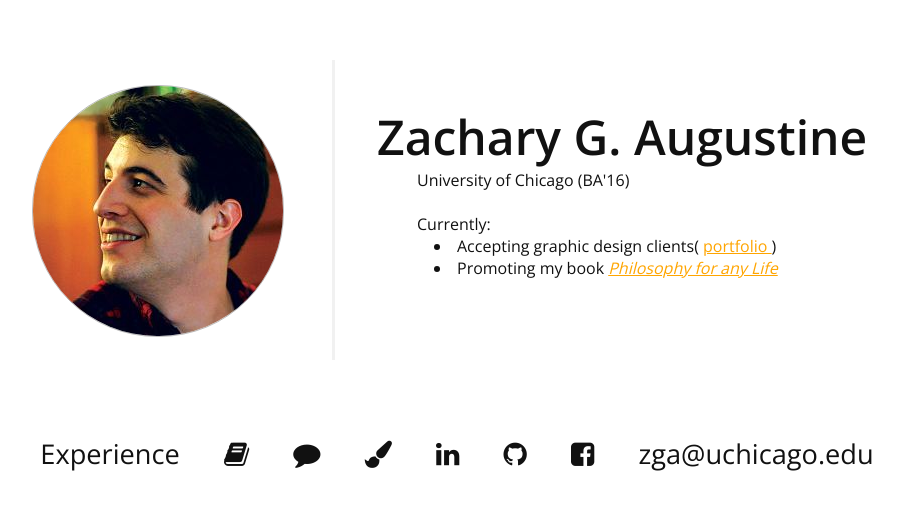
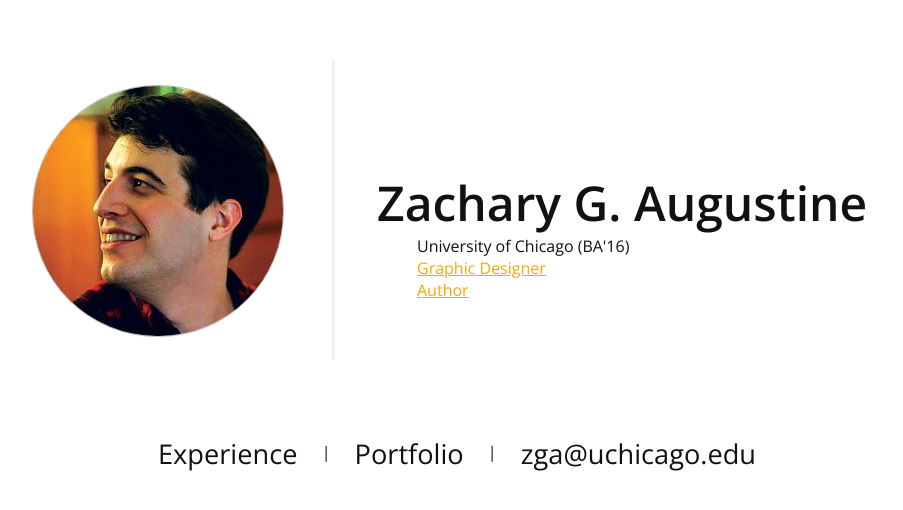
Before and after one commit to zacharyaugustine/splash, a plain HTML site: page index.html in a window 1280 px wide. Shown: the part 134-644 px from the top of the page, without its empty margins (183-1086 px from the left). Drawn offline with nearby package versions, Linux system fonts and the light colour scheme.

Commit message:
redesign center

```diff
--- a/index.html
+++ b/index.html
@@ -22,22 +22,27 @@
             <div class="elevator-pitch-content">
                 <br>
                 <br>
+                <br>
+                <br>
+                <br>
                 <h1>Zachary G. Augustine</h1>
                 <p style="font-size:30px;margin-left: 30px">
                 </p>
                 <p style="margin-left: 40px">
-                  <!-- <a href="http://be.net/zga" style="color: orange; text-decoration: underline" target="blank">Graphic Designer</a>
-                  <br>  -->
                   University of Chicago (BA'16)
+                  <br>
+                  <a href="http://be.net/zga" style="color: orange; text-decoration: underline" target="blank">Graphic Designer</a>
+                  <br>
+                  <a href="http://philosophyforanylife.com" style="color: orange; text-decoration: underline" target="blank">Author</a>
                 </p>
                 </p>
-                <br/>
+                <!-- <br/>
                 <p style="margin-left: 40px">Currently:
                     <ul>
                         <li>
-                          <span>Accepting graphic design clients(
+                          <span>Accepting graphic design clients (
                             <a href="http://be.net/zga" style="color: orange; text-decoration: underline" target="blank">
-                              portfolio
+                            portfolio
                             </a>)
                           </span>
                         </li>
@@ -47,7 +52,7 @@
                             </a></em>
                         </li>
                     </ul>
-                </p>
+                </p> -->
                 <div class="project-container">
                     <h3></h3>
                 </div>
@@ -58,12 +63,16 @@
       <nav class="nav-initial">
         <a id="nav-back" class="fa fa-long-arrow-left fa-fw"></a>
         <a href="#" id="experience">Experience</a>
-        <a target="_blank" href="http://chicago.academia.edu/zga"><i class="fa fa-book"></i></a>
-        <a target="_blank" href="http://medium.com/@zga/"><i class="fa fa-comment"></i></a>
-        <a target="_blank" href="http://be.net/zga"><i class="fa fa-paint-brush"></i></a>
-        <a target="_blank" href="http://www.linkedin.com/in/zacharygaugustine/"><i class="fa fa-linkedin"></i></a>
-        <a target="_blank" href="http://github.com/zacharyaugustine"><i class="fa fa-github"></i></a>
-        <a target="_blank" href="http://www.facebook.com/zacharygaugustine"><i class="fa fa-facebook-square"></i></a>
+        |
+        <a target="_blank" href="http://be.net/zga">Portfolio</a>
+        |
+        <!-- <i class="fa fa-circle" aria-hidden="true"></i> -->
+        <!-- <a target="_blank" href="http://github.com/zacharyaugustine"><i class="fa fa-github"></i></a> -->
+        <!-- <a target="_blank" href="http://chicago.academia.edu/zga"><i class="fa fa-book"></i></a>
+        <!-- <a target="_blank" href="http://medium.com/@zga/"><i class="fa fa-comment"></i></a> -->
+        <!-- <a target="_blank" href="http://be.net/zga"><i class="fa fa-paint-brush"></i></a> -->
+        <!-- <a target="_blank" href="http://www.linkedin.com/in/zacharygaugustine/"><i class="fa fa-linkedin"></i></a> -->
+        <!-- <a target="_blank" href="http://www.facebook.com/zacharygaugustine"><i class="fa fa-facebook-square"></i></a> -->
 
         <!--Begin shrouded email-->
         <script language="JavaScript">
```
